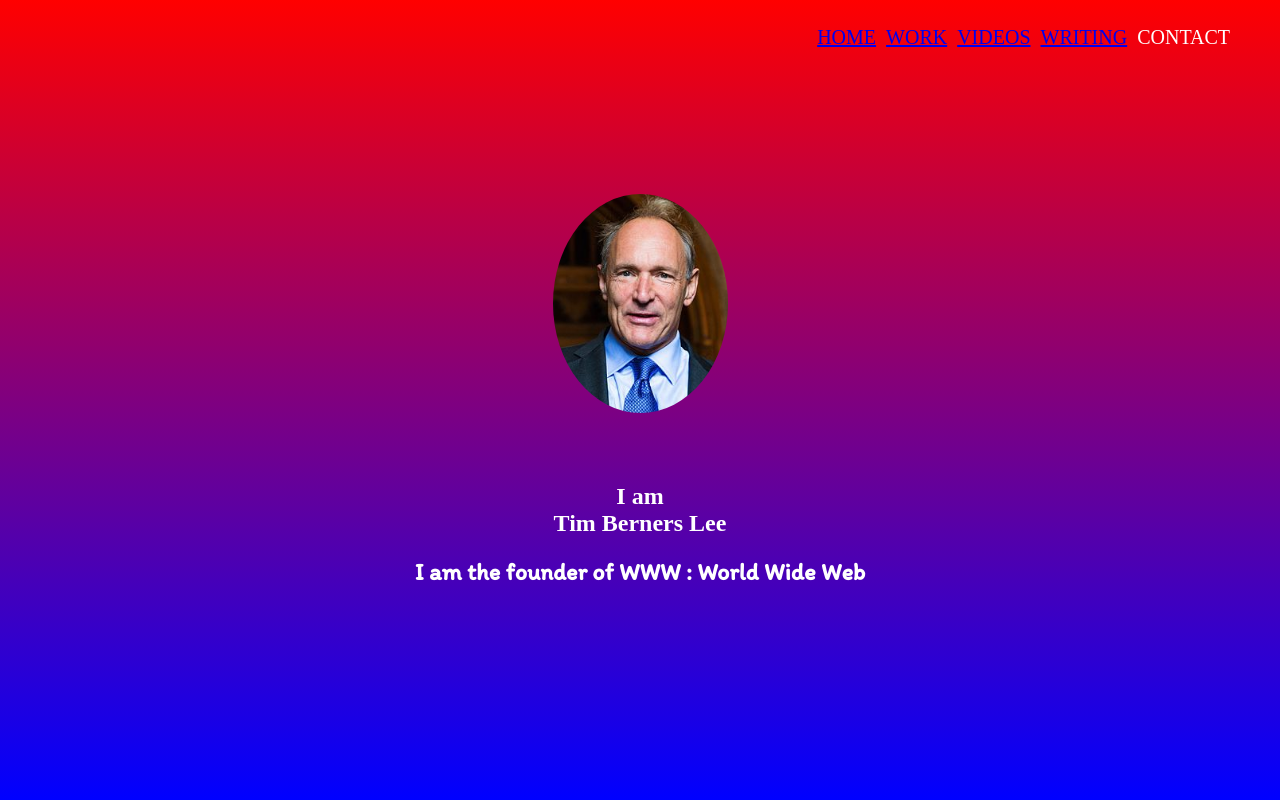
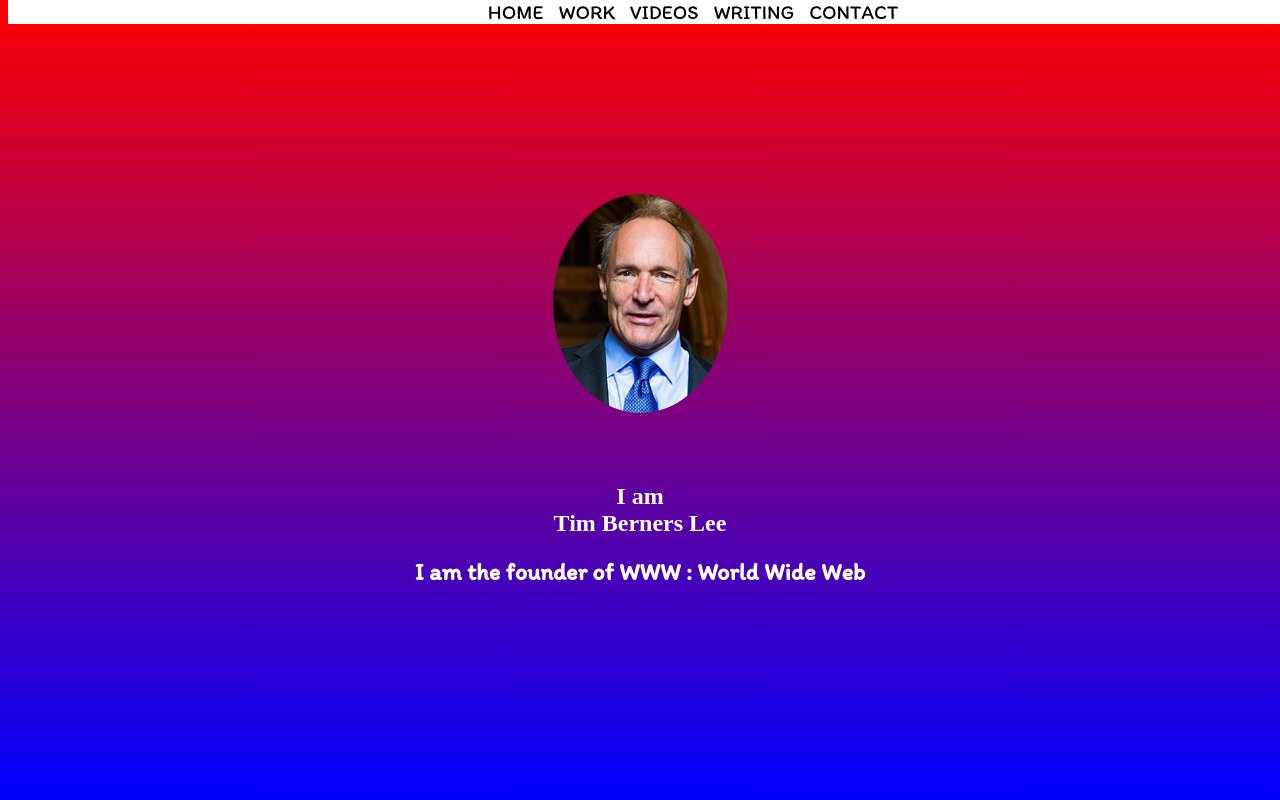
Before and after one commit to vprajna/myblog, a plain HTML site: page index.html in a window 1280 px wide. Shown: the top 800 px of the page. Drawn offline with Linux system fonts and the light colour scheme.

Commit message:
Add files via upload

```diff
--- a/index.html
+++ b/index.html
@@ -7,9 +7,11 @@
     <link href="https://fonts.googleapis.com/css2?family=Itim&display=swap" rel="stylesheet">
 
     <link href="style.css" rel="stylesheet">
+    <link rel="stylesheet" href="https://cdnjs.cloudflare.com/ajax/libs/font-awesome/4.7.0/css/font-awesome.min.css">
 </head>
 
 <body>
+    <center>
         <ul class="menu">
             <li class="link">
                 <a href="#welcome">Home</a>
@@ -23,12 +25,13 @@
                 <a href="#videos">videos</a>
             </li>
             <li class="link">
-           <a href="writing">writing</a>
+                <a href="#writing">writing</a>
             </li>
             <li class="link">
-            <a> CONTACT</a>
+                <a href="#contact"> CONTACT</a>
             </li>
         </ul>
+    </center>
     <section id="welcome" class="outer">
         <div class="inner">
             <img src="Sir_Tim_Berners-Lee_(cropped).jpg" id="tim" />
@@ -76,6 +79,21 @@
             Publications of Tim Berners-Lee
         </a>
     </section>
+    <section id="contact">
+    <iframe src="https://www.google.com/maps/embed?pb=!1m18!1m12!1m3!1d983.8853492904037!2d77.79164372916313!3d9.461549222437144!2m3!1f0!2f0!3f0!3m2!1i1024!2i768!4f13.1!3m3!1m2!1s0x3b06ceffce8dab0f%3A0x9e4ad9ef16f4b772!2sParasakthi%20Colony%2C%20Sivakasi%2C%20Tamil%20Nadu%20626123!5e0!3m2!1sen!2sin!4v1605082238940!5m2!1sen!2sin" width="100%" height="450" frameborder="0" style="border:0;" allowfullscreen="" aria-hidden="false" tabindex="0"></iframe>
+        <div>
+        <a href="">
+            <i class="fa fa-envelope"></i>
+            prajnavignesh@gmail.com
+            </a>
+            <br/>
+            <br/>
+            <a href="">
+                <i class="fa fa-facebook-official" aria-hidden="true"></i>&nbsp;&nbsp;
+            facebook.com
+            </a>
+        </div>
+    </section>
 </body>
 
 </html>
--- a/style.css
+++ b/style.css
@@ -26,24 +26,29 @@
     color: white
 }
 .menu{
-    list-style: none;
-    top:10px;
-    right:50px;
-    position: absolute;
+    top:0px;
+    position:fixed;
     z-index: 10;
     cursor: pointer;
+    background: white;
+    width: 100%;
+    margin-top: 0;
 }
 .link{
-    float: left;
+    display: inline;
     color:white;
     padding-left: 10px;
     text-transform: uppercase;
     font-size: 20px;
 }
 .link:hover{
-    background-color: aqua
+    font-size: 25px;
 }
 h2{
     font-family: 'Itim', cursive;
-
 }
+a{
+    text-decoration: none;
+    color: black;
+    font-family: 'Itim', cursive;
+}
```
Lines whose indentation alone changed are shown as unchanged.
